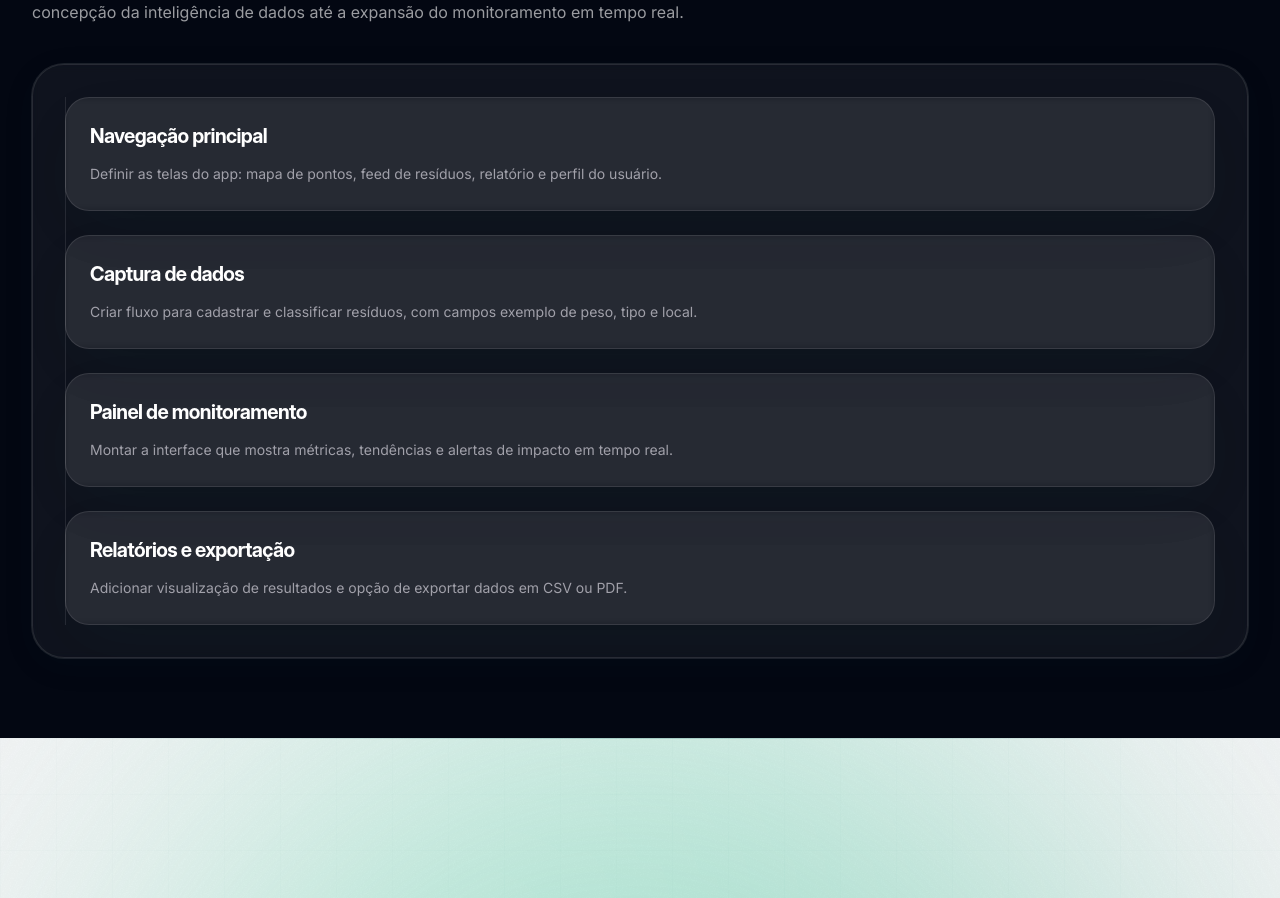
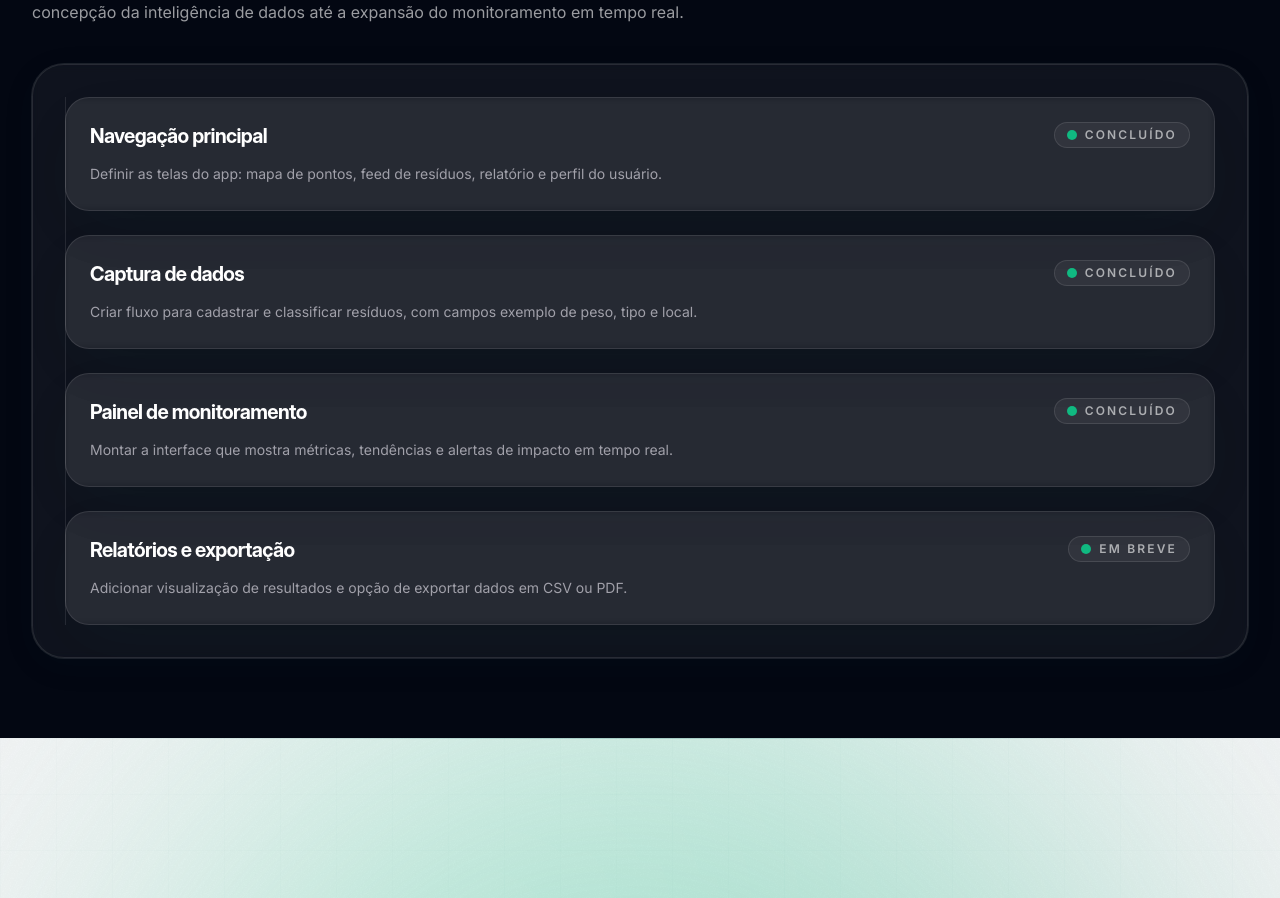
Before and after one commit to Eduardo-Aragao/landign-page-eco-amazonia, a React (Vite) app: page / in a window 1280 px wide. Shown: the part 5100-5998 px from the top of the page. Built offline with nearby package versions, Linux system fonts and the light colour scheme.

Commit message:
feat: adiciona status aos itens da roadmap

```diff
--- a/src/components/sections/Roadmap.tsx
+++ b/src/components/sections/Roadmap.tsx
@@ -10,13 +10,13 @@ export function Roadmap() {
       title: 'Captura de dados',
       description:
         'Criar fluxo para cadastrar e classificar resíduos, com campos exemplo de peso, tipo e local.',
-      status: 'Em andamento',
+      status: 'Concluído',
     },
     {
       title: 'Painel de monitoramento',
       description:
         'Montar a interface que mostra métricas, tendências e alertas de impacto em tempo real.',
-      status: 'Em breve',
+      status: 'Concluído',
     },
     {
       title: 'Relatórios e exportação',
@@ -50,11 +50,16 @@ export function Roadmap() {
               >
                 <span className="absolute -left-5 top-10 flex h-4 w-4 items-center justify-center rounded-full bg-emerald-500 ring-4 ring-white/10" />
 
-                <div className="flex flex-col gap-4">
+                <div className="flex flex-col gap-4 sm:flex-row sm:items-start sm:justify-between">
                   <div className="max-w-2xl">
                     <h3 className="text-xl font-bold text-white">{step.title}</h3>
                     <p className="mt-3 text-sm leading-6 text-zinc-400">{step.description}</p>
                   </div>
+
+                  <span className="inline-flex items-center rounded-full border border-white/10 bg-white/5 px-3 py-1 text-xs font-semibold uppercase tracking-[0.18em] text-white/60">
+                    <span className="mr-2 inline-flex h-2.5 w-2.5 rounded-full bg-emerald-500" />
+                    {step.status}
+                  </span>
                 </div>
               </article>
             ))}
```
